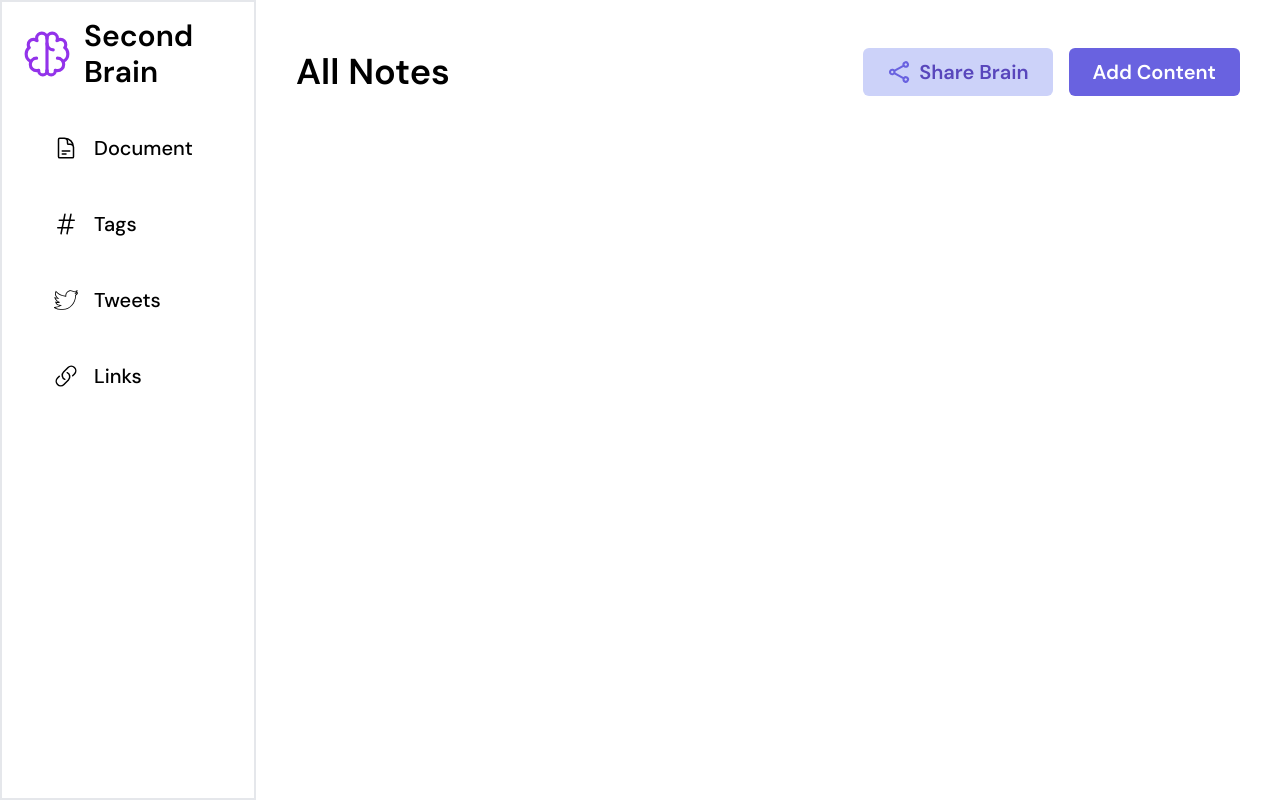
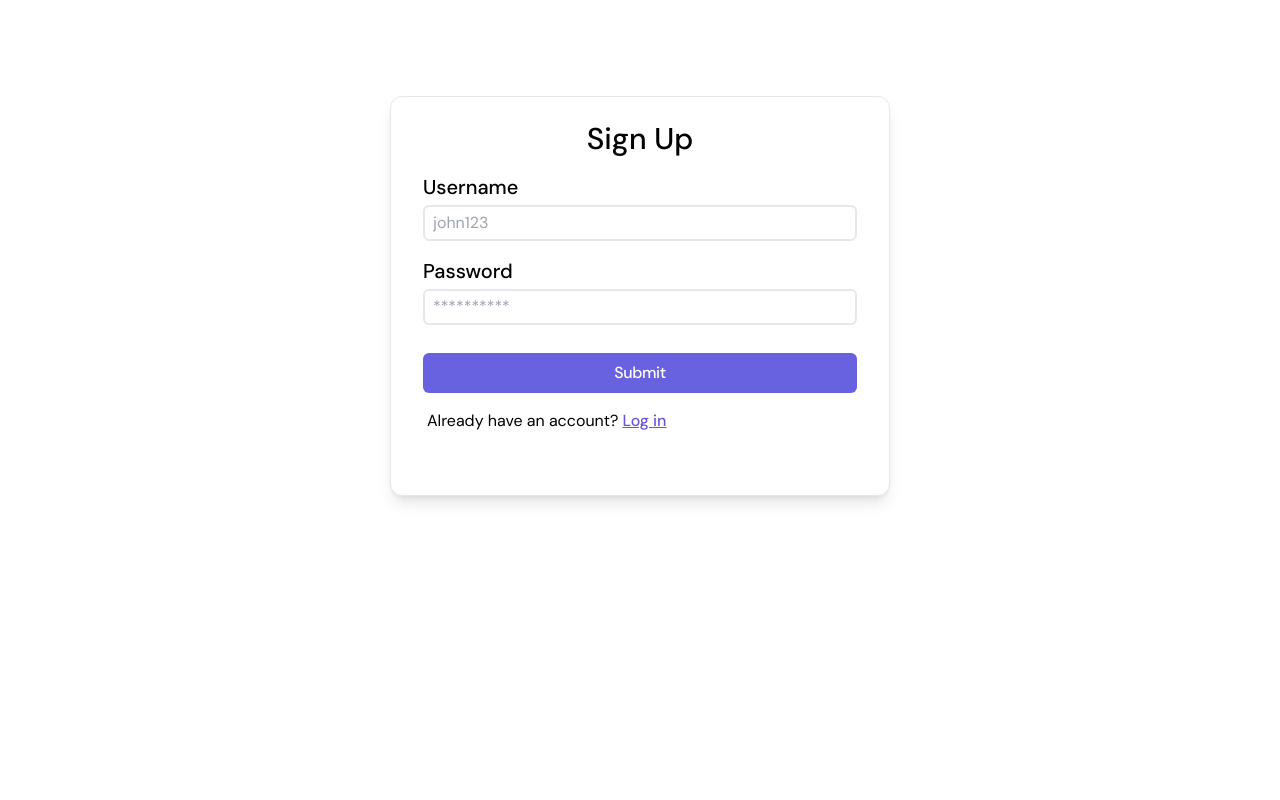
Before and after one commit to kavyarajegoist/second-brain-app, a React (Vite) app in the folder frontend/: page /signup in a window 1280 px wide. Built offline with nearby package versions, Linux system fonts and the light colour scheme; a web font is replaced by a local one.

Commit message:
Added the fetching logic to the sign up form

```diff
--- a/frontend/package.json
+++ b/frontend/package.json
@@ -10,6 +10,8 @@
     "preview": "vite preview"
   },
   "dependencies": {
+    "@hookform/resolvers": "^4.1.3",
+    "axios": "^1.8.4",
     "class-variance-authority": "^0.7.1",
     "cleanvite": "^1.1.0",
     "clsx": "^2.1.1",
@@ -17,7 +19,8 @@
     "react-dom": "^19.0.0",
     "react-hook-form": "^7.54.2",
     "react-router-dom": "^7.4.0",
-    "tailwind-merge": "^3.0.2"
+    "tailwind-merge": "^3.0.2",
+    "zod": "^3.24.2"
   },
   "devDependencies": {
     "@eslint/js": "^9.21.0",
--- a/frontend/src/App.tsx
+++ b/frontend/src/App.tsx
@@ -1,5 +1,5 @@
 
-import { BrowserRouter } from "react-router-dom"
+import { BrowserRouter ,Routes,Route} from "react-router-dom"
 import BrainIcon from "./components/icons/brain"
 import Signup from "./pages/signup"
 import LandingPage from "./pages/landingpage"
@@ -11,7 +11,10 @@ function App() {
     <>
     <div className="font-sans">
     <BrowserRouter>
-   <LandingPage/>
+
+   <Routes>
+    <Route path = "/signup" element={<Signup/>}/>
+   </Routes>
 
 </BrowserRouter>
 
--- a/frontend/src/pages/signup.tsx
+++ b/frontend/src/pages/signup.tsx
@@ -1,43 +1,87 @@
-import { Button } from "../components/ui/button"
-import { Link } from "react-router-dom"
-interface inputfield {
-    field:string,
-    placeholder:string
-}
+import { Button } from "../components/ui/button";
+import { data, Link, useNavigate } from "react-router-dom";
+import { UserSchema } from "../schema/userSchma";
+import User from "../schema/userSchma";
+import { SubmitHandler, useForm } from "react-hook-form";
 
-const Signup = ()=>{
-    return(
-        <>  <div className="flex justify-center h-screen " >
+import { zodResolver } from "@hookform/resolvers/zod";
+import { promise } from "zod";
+import axios from "axios";
 
 
-  <form onSubmit={()=>{}} className="w-[500px] h-[400px] border  rounded-xl shadow-lg flex flex-col  py-6 px-8  mt-24 gap-4 bg-white z-50 " >
-            <div className="text-center">
-                    <h1 className="text-3xl font-medium">Sign Up</h1>
-                </div>
-                    <div className="flex flex-col gap-4">
 
-                       <InputField field = 'Username' placeholder = "john1243"/>
-             <InputField field = 'Password' placeholder = "*******"/>
-               <Button text="Submit" variant="primary" className="mt-3" size="md"/>
-                    </div>
-                    <p className="px-1">Already have an account?<Link to="/signin" className="p-1 underline text-purple-600 font-medium">Log in</Link></p>
-            </form>
-        </div>
+const Signup = () => {
+    const navigate = useNavigate();
+    const onSumbit:SubmitHandler<User> = async(data)=>{
+       try{
+         const response = await axios.post("/api/user/signup",
+         data)
+        console.log(response);
+        if(response.status == 200)
+        {
+            alert("signup successfully");
+            navigate("/signin")
+        }
+        reset();
+       }catch(errors)
+       {
+        console.log(errors)
+       }
+        console.log(data);
+    }
+    const {register,setError,reset,handleSubmit,formState:{errors,isSubmitting}} = useForm<User>({resolver:zodResolver(UserSchema)});
+  return (
+    <>
 
+      <div className="flex justify-center h-screen ">
+        <form
+          onSubmit={handleSubmit(onSumbit)}
+          className="w-[500px] h-[400px] border  rounded-xl shadow-lg flex flex-col  py-6 px-8  mt-24 gap-4 bg-white z-50 "
+        >
+          <div className="text-center">
+            <h1 className="text-3xl font-medium">Sign Up</h1>
+          </div>
+          <div className="flex flex-col gap-4">
+            <div className="flex flex-col items-start gap-1">
+              <p className="text-xl font-medium text-center">Username</p>
+              <input {...register('username')}
+                type="text"
+                placeholder="john123"
+                className=" w-full px-2 py-1 border-2 rounded-md items-center flex justify-center"
+              ></input>
+            </div>
+            {errors.username && (<div className="text-red-500">{errors.username.message}</div>)}
 
-        </>
-    )
-}
+            <div className="flex flex-col items-start gap-1">
+              <p className="text-xl font-medium text-center">Password</p>
+              <input {...register('password')}
+                type="password"
+                placeholder="**********"
+                className=" w-full px-2 py-1 border-2 rounded-md items-center align-middle flex justify-center"
+              ></input>
+            </div>
+            {errors.password && (<div className="text-red-500">{errors.password.message}</div>)}
 
-const InputField = (props:inputfield)=>{
-    return(
-        <>
-            <div className="flex flex-col items-start gap-1">
-                <p className="text-xl font-medium text-center">{props.field}</p>
-                <input type={props.field=="Password"?"password":"text"} placeholder={props.placeholder} className=" w-full px-2 py-1 border-2 rounded-md items-center flex justify-center"></input>
-            </div>
-        </>
-    )
-}
+            <Button
+              text={isSubmitting?"...Submitting":"Submit"}
+              variant="primary"
+              className="mt-3"
+              size="md"
+            />
+          </div>
+          <p className="px-1">
+            Already have an account?
+            <Link
+              to="/signin"
+              className="p-1 underline text-purple-600 font-medium"
+            >
+              Log in
+            </Link>
+          </p>
+        </form>
+      </div>
+    </>
+  );
+};
 
 export default Signup;
--- /dev/null
+++ b/frontend/src/schema/userSchma.tsx
@@ -0,0 +1,29 @@
+import { z } from "zod";
+
+export const UserSchema = z.object({
+  username: z
+    .string()
+    .min(1, "username is required")
+    .max(10, "username is too long"),
+  password: z
+    .string()
+    .min(8, { message: "Password must be at least 8 characters long" })
+    .max(20, { message: "Password is too long" })
+    .refine((password) => /[A-Z]/.test(password), {
+      message: "Password must contain at least one uppercase letter",
+    })
+    .refine((password) => /[a-z]/.test(password), {
+      message: "Password must contain at least one lowercase letter",
+    })
+    .refine((password) => /[0-9]/.test(password), {
+      message: "Password must contain at least one number",
+    })
+    .refine((password) => /[!@#$%^&*]/.test(password), {
+      message:
+        "Password must contain at least one special character (!@#$%^&*)",
+    })
+});
+
+type User = z.infer<typeof UserSchema>
+
+export default User;
```
Also changed, not shown: 1 other file (tests, documents, lock files or other folders).
